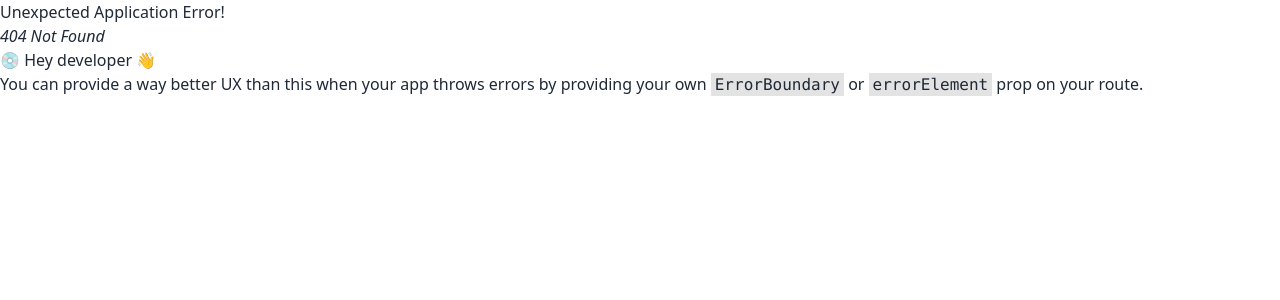
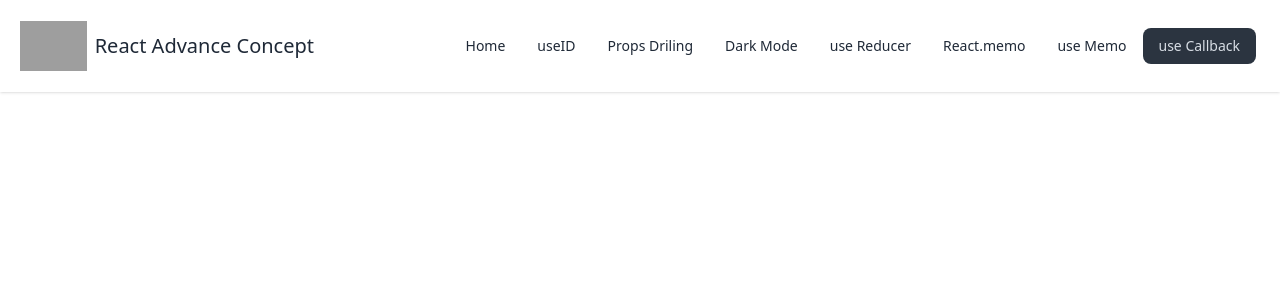
Before and after one commit to minhazapon/react.js-advance-concept, a React (Vite) app: page /call in a window 1280 px wide. Before the commit this address had no page. Shown: the top 300 px of the page. Built offline with nearby package versions, Linux system fonts and the light colour scheme; grey boxes are pictures that could not be loaded.

Commit message:
added file

```diff
--- a/src/Nav.jsx
+++ b/src/Nav.jsx
@@ -10,6 +10,7 @@ function Nav() {
         <li><NavLink to='/re'>use Reducer</NavLink></li>
         <li><NavLink to='/memo'>React.memo</NavLink></li>
         <li><NavLink to='/um'>use Memo</NavLink></li>
+        <li><NavLink to='/call'>use Callback</NavLink></li>
     </>
 
     return (
--- a/src/main.jsx
+++ b/src/main.jsx
@@ -15,6 +15,7 @@ import ColorThemeProvider from './Dark mode/ThemeProvider2';
 import Reducer from './use reducer/Reducer';
 import Memo from './react memo/Memo';
 import UM from './use memo/UM';
+import Call from './useCallBack/Call';
 
 const router = createBrowserRouter([
   {
@@ -49,6 +50,10 @@ const router = createBrowserRouter([
         path: "/um",
         element: <UM></UM>,
       },
+      {
+        path: "/call",
+        element: <Call></Call>,
+      },
     ],
   },
 ]);
--- /dev/null
+++ b/src/useCallBack/Call.jsx
@@ -0,0 +1,12 @@
+
+
+function Call() {
+
+    return (
+        <div>
+
+        </div>
+    )
+}
+
+export default Call
```
